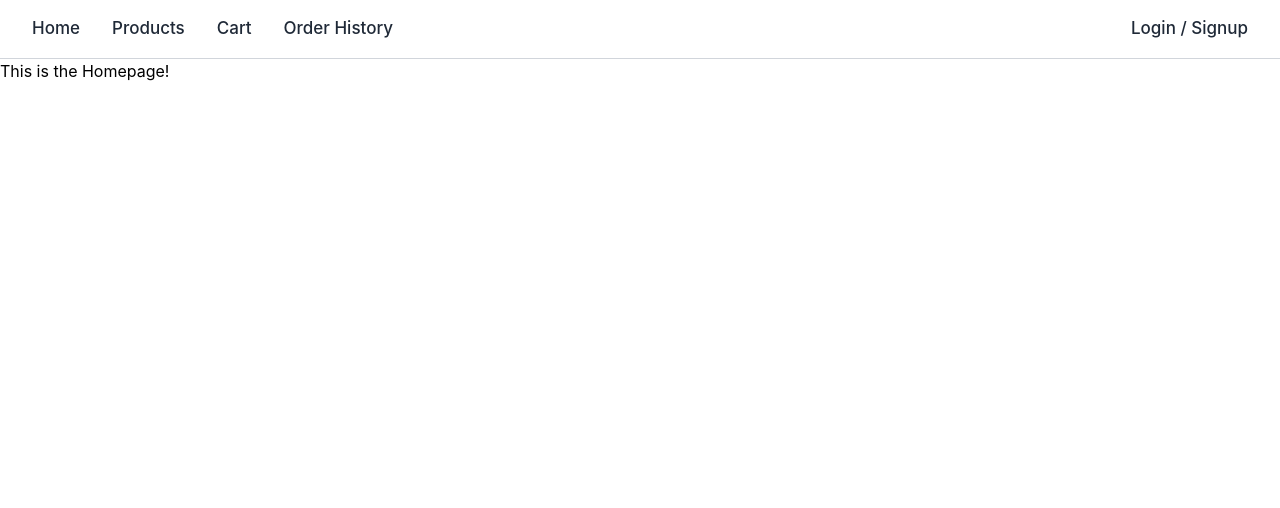
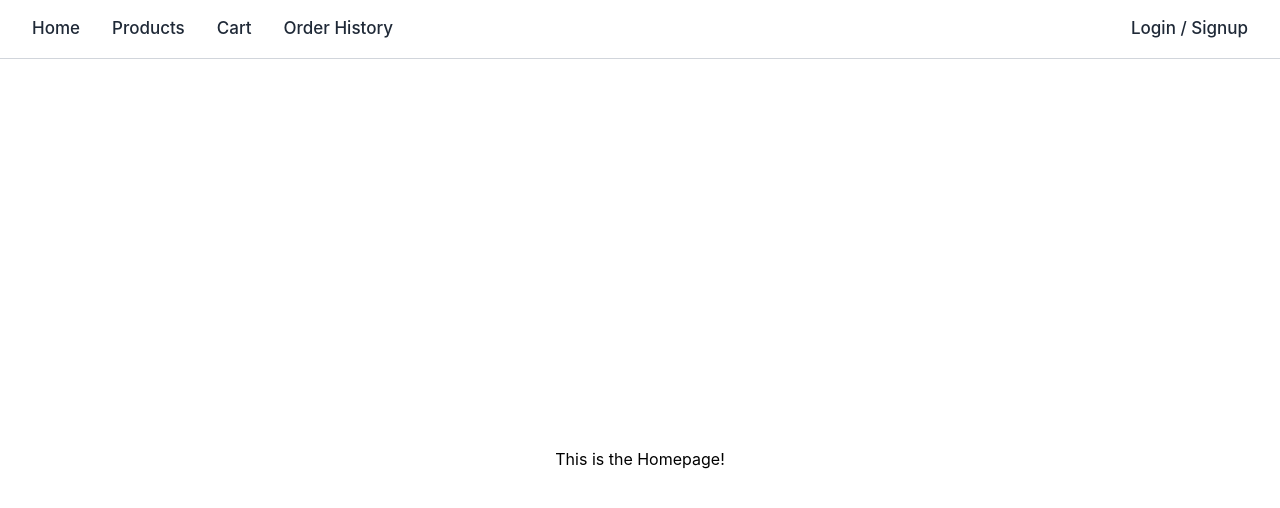
Before and after one commit to rf-rodrigues95/ecommerce-platform, a React (Create React App) app in the folder frontend/: page / in a window 1280 px wide. Shown: the top 508 px of the page. Built offline with nearby package versions, Linux system fonts and the light colour scheme.

Commit message:
Main ReadMe File

```diff
--- a/frontend/src/pages/Home.jsx
+++ b/frontend/src/pages/Home.jsx
@@ -4,7 +4,7 @@
 
 function Home() {
     return (
-        <div>
+        <div className='flex items-center justify-center min-h-screen'>
             <h1>This is the Homepage!</h1>
         </div>
     );
```
Also changed, not shown: 1 other file (tests, documents, lock files or other folders).
